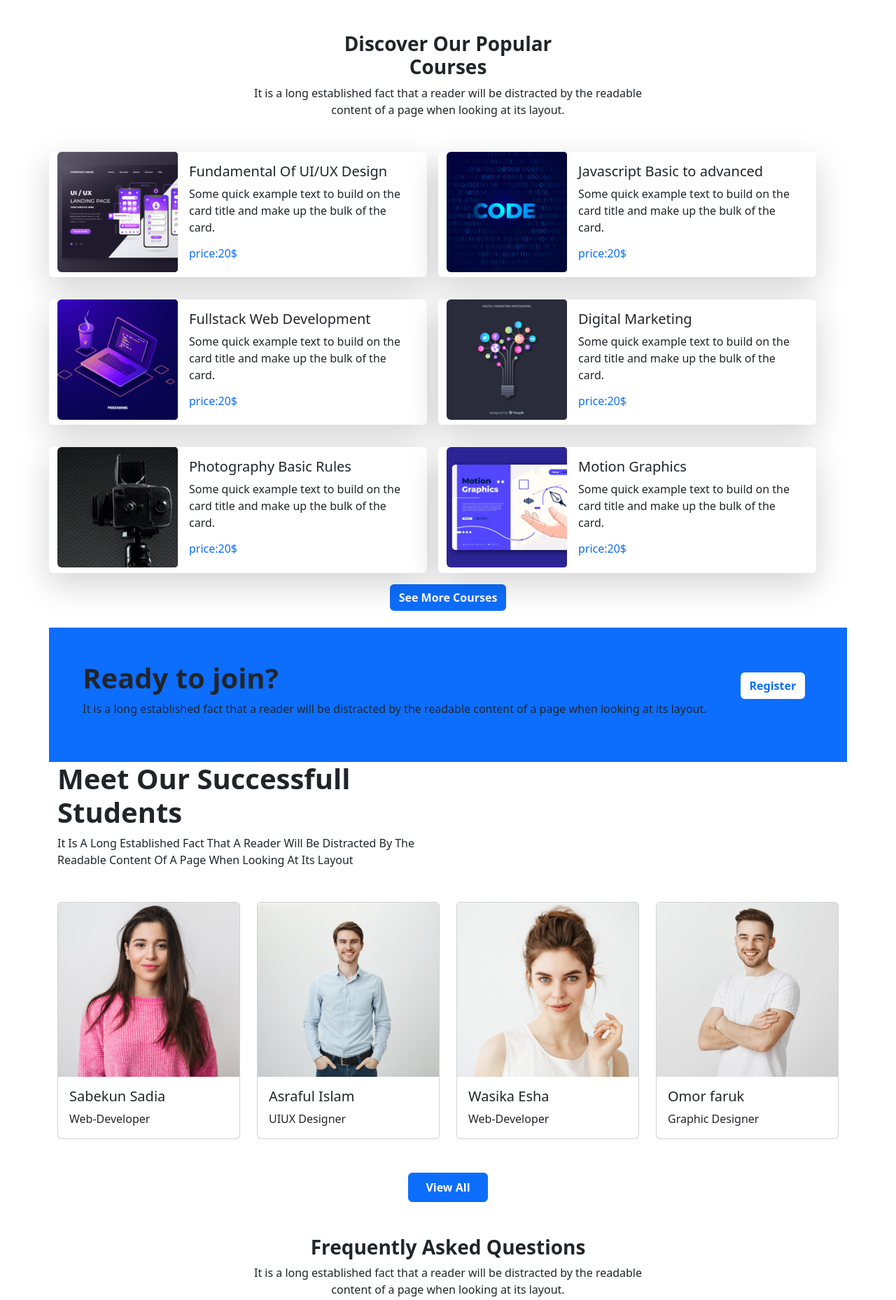
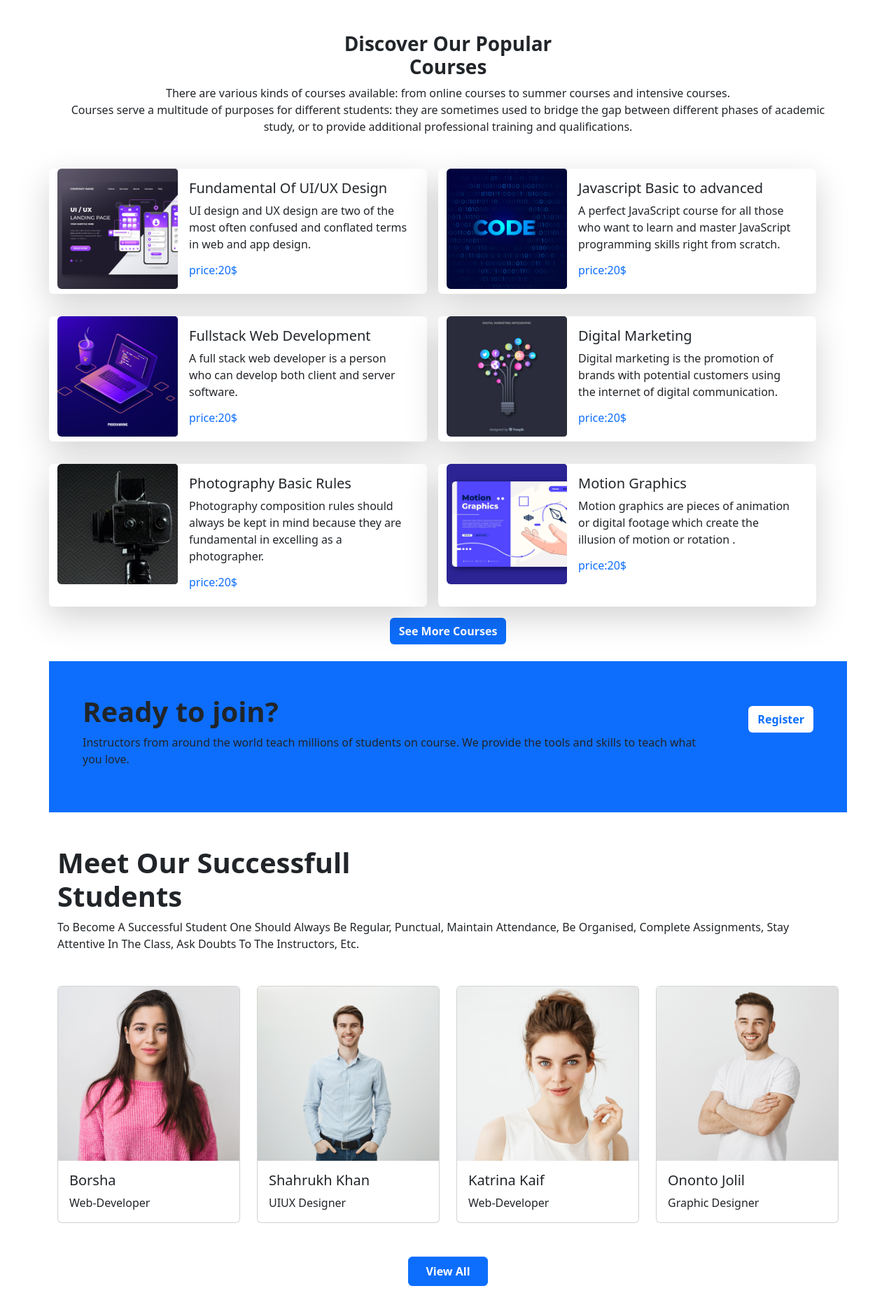
Before and after one commit to Emraj268/pro-education-site, a plain HTML site: page index.html in a window 1280 px wide. Shown: the part 698-2556 px from the top of the page at 70% size. Drawn offline with nearby package versions, Linux system fonts and the light colour scheme.

Commit message:
lorem change

```diff
--- a/index.html
+++ b/index.html
@@ -67,8 +67,9 @@
             <img src="images/cover/cover-1.png" class="d-block w-100" alt="...">
             <div class="carousel-caption d-none d-md-block pb-5 mb-5">
               <h1 class="fw-bold mb-5">Get Started Digital <br>Learning </h1><br>
-              <p class="">It is a long established fact that a reader will be distracted by the readable
-                <br> content of a page when looking at its layout.
+              <p class="">
+                Digital learning" is a learning method based on the use of new digital tools to enable learners to learn in a different way <br>
+                 whether it be face-to-face, distance learning or blended learning
               </p>
               <button type="button" class="btn btn-primary ">Get Started</button>
             </div>
@@ -78,8 +79,8 @@
             <div class="carousel-caption d-none d-md-block pb-5 mb-5">
               <h1 class="fw-bold mb-5">Get Started Digital <br>Learning </h1><br>
 
-              <p class="mb-5">It is a long established fact that a reader will be distracted by the readable
-                content of a page when looking at its layout.</p>
+              <p class="mb-5">  Digital learning" is a learning method based on the use of new digital tools to enable learners to learn in a different way <br>
+                whether it be face-to-face, distance learning or blended learning </p>
               <button type="button" class="btn btn-primary mb-5">Get Started</button>
             </div>
           </div>
@@ -88,8 +89,10 @@
             <div class="carousel-caption d-none d-md-block pb-5 mb-5 ">
               <h1 class="fw-bold mb-5">Get Started Digital <br>Learning </h1><br>
 
-              <p class="mb-5">It is a long established fact that a reader will be distracted by the readable
-                content of a page when looking at its layout.</p>
+              <p class="mb-5">
+                Digital learning" is a learning method based on the use of new digital tools to enable learners to learn in a different way <br>
+                whether it be face-to-face, distance learning or blended learning
+              </p>
               <button type="button" class="btn btn-primary">Get Started</button>
             </div>
           </div>
@@ -110,8 +113,10 @@
       <div class="text-center mb-5">
         <h3 class="fw-bolder mt-5">Discover Our Popular <br>Courses
         </h3>
-        <p>It is a long established fact that a reader will be distracted by the readable <br>
-          content of a page when looking at its layout.</p>
+        <p>
+          There are various kinds of courses available: from online courses to summer courses and intensive courses.
+          <br> Courses serve a multitude of purposes for different students: they are sometimes used to bridge the gap between different phases of academic study, or to provide additional professional training and qualifications.
+        </p>
       </div>
       <div class="flex d-flex row cols-2 mt-3 gap-3">
         <div class="card mb-3 border border-0 shadow-lg " style="max-width: 540px;">
@@ -122,8 +127,7 @@
             <div class="col-md-8">
               <div class="card-body">
                 <h5> Fundamental Of UI/UX Design</h5>
-                <p>Some quick example text to build on the card title
-                  and make up the bulk of the card.</p>
+                <p>UI design and UX design are two of the most often confused and conflated terms in web and app design.</p>
                 <h6 class="text-primary">price:20$</h6>
               </div>
             </div>
@@ -137,8 +141,7 @@
             <div class="col-md-8">
               <div class="card-body">
                 <h5>Javascript Basic to advanced</h5>
-                <p>Some quick example text to build on the card title
-                  and make up the bulk of the card.</p>
+                <p>A perfect JavaScript course for all those who want to learn and master JavaScript programming skills right from scratch.</p>
                 <h6 class="text-primary">price:20$</h6>
               </div>
             </div>
@@ -152,8 +155,7 @@
             <div class="col-md-8">
               <div class="card-body">
                 <h5>Fullstack Web Development</h5>
-                <p>Some quick example text to build on the card title
-                  and make up the bulk of the card.</p>
+                <p>A full stack web developer is a person who can develop both client and server software.</p>
                 <h6 class="text-primary">price:20$</h6>
               </div>
             </div>
@@ -167,8 +169,7 @@
             <div class="col-md-8">
               <div class="card-body">
                 <h5>Digital Marketing</h5>
-                <p>Some quick example text to build on the card title
-                  and make up the bulk of the card.</p>
+                <p>Digital marketing is the promotion of brands with potential customers using the internet of digital communication.</p>
                 <h6 class="text-primary">price:20$</h6>
               </div>
             </div>
@@ -182,8 +183,7 @@
             <div class="col-md-8">
               <div class="card-body">
                 <h5>Photography Basic Rules</h5>
-                <p>Some quick example text to build on the card title
-                  and make up the bulk of the card.</p>
+                <p>Photography composition rules should always be kept in mind because they are fundamental in excelling as a photographer.</p>
                 <h6 class="text-primary">price:20$</h6>
               </div>
             </div>
@@ -197,8 +197,7 @@
             <div class="col-md-8">
               <div class="card-body">
                 <h5>Motion Graphics</h5>
-                <p>Some quick example text to build on the card title
-                  and make up the bulk of the card.</p>
+                <p>Motion graphics are pieces of animation or digital footage which create the illusion of motion or rotation .</p>
                 <h6 class="text-primary">price:20$</h6>
               </div>
             </div>
@@ -213,8 +212,7 @@
       <div class="d-lg-flex">
         <div>
           <h1 class="fw-bold">Ready to join?</h1>
-          <p>It is a long established fact that a reader will be distracted by the
-            readable content of a page when looking at its layout.</p>
+          <p>Instructors from around the world teach millions of students on course. We provide the tools and skills to teach what you love.</p>
         </div>
         <div>
           <button class="btn btn-outline bg-white fw-bolder text-primary mt-3 ms-5" type="submit"><a class="text-decoration-none"
@@ -223,16 +221,15 @@
       </div>
     </section>
     <section class="mb-5 container">
-      <h1 class="fw-bold fs-1 mb-2">Meet Our Successfull
+      <h1 class="fw-bold fs-1 mt-5 mb-2">Meet Our Successfull
        <br> Students</h1>
-       <p class="mb-5 text-capitalize">It is a long established fact that a reader will be distracted by the  <br>
-        readable content of a page when looking at its layout</p>
+       <p class="mb-5 text-capitalize">To become a successful student one should always be regular, punctual, maintain attendance, be organised, complete assignments, stay attentive in the class, ask doubts to the instructors, etc.</p>
         <div class="row row-cols-1 row-cols-md-2 row-cols-lg-4 g-4">
           <div class="col">
             <div class="card ">
               <img src="images/student/student-2.png" class="card-img-top" alt="...">
               <div class="card-body">
-                <h5 class="card-title">Sabekun Sadia</h5>
+                <h5 class="card-title">Borsha</h5>
                 <p class="card-text">Web-Developer</p>
               </div>
             </div>
@@ -241,7 +238,7 @@
             <div class="card">
               <img src="/images/student/student-1.png" class="card-img-top" alt="...">
               <div class="card-body">
-                <h5 class="card-title">Asraful Islam</h5>
+                <h5 class="card-title">Shahrukh Khan</h5>
                 <p class="card-text">UIUX Designer</p>
               </div>
             </div>
@@ -250,7 +247,7 @@
             <div class="card">
               <img src="images/student/student-4.png" class="card-img-top" alt="...">
               <div class="card-body">
-                <h5 class="card-title">Wasika Esha</h5>
+                <h5 class="card-title">Katrina Kaif</h5>
                 <p class="card-text"> Web-Developer</p>
               </div>
             </div>
@@ -259,7 +256,7 @@
             <div class="card">
               <img src="images/student/student-3.png" class="card-img-top" alt="...">
               <div class="card-body">
-                <h5 class="card-title">Omor faruk</h5>
+                <h5 class="card-title">Ononto Jolil</h5>
                 <p class="card-text"> Graphic Designer</p>
               </div>
             </div>
@@ -272,8 +269,7 @@
     <section class="container mt-5 mb-5">
       <div class="text-center">
         <h3 class="fw-bold">Frequently Asked Questions</h3>
-        <p>It is a long established fact that a reader will be distracted by the readable <br>
-          content of a page when looking at its layout.</p>
+         <h6 class="mt-3 text-primary fw-semibold">Some important Questions & Answers for CSS</h6>
       </div>
     </section>
     <section class="container w-75 mb-5">
```
